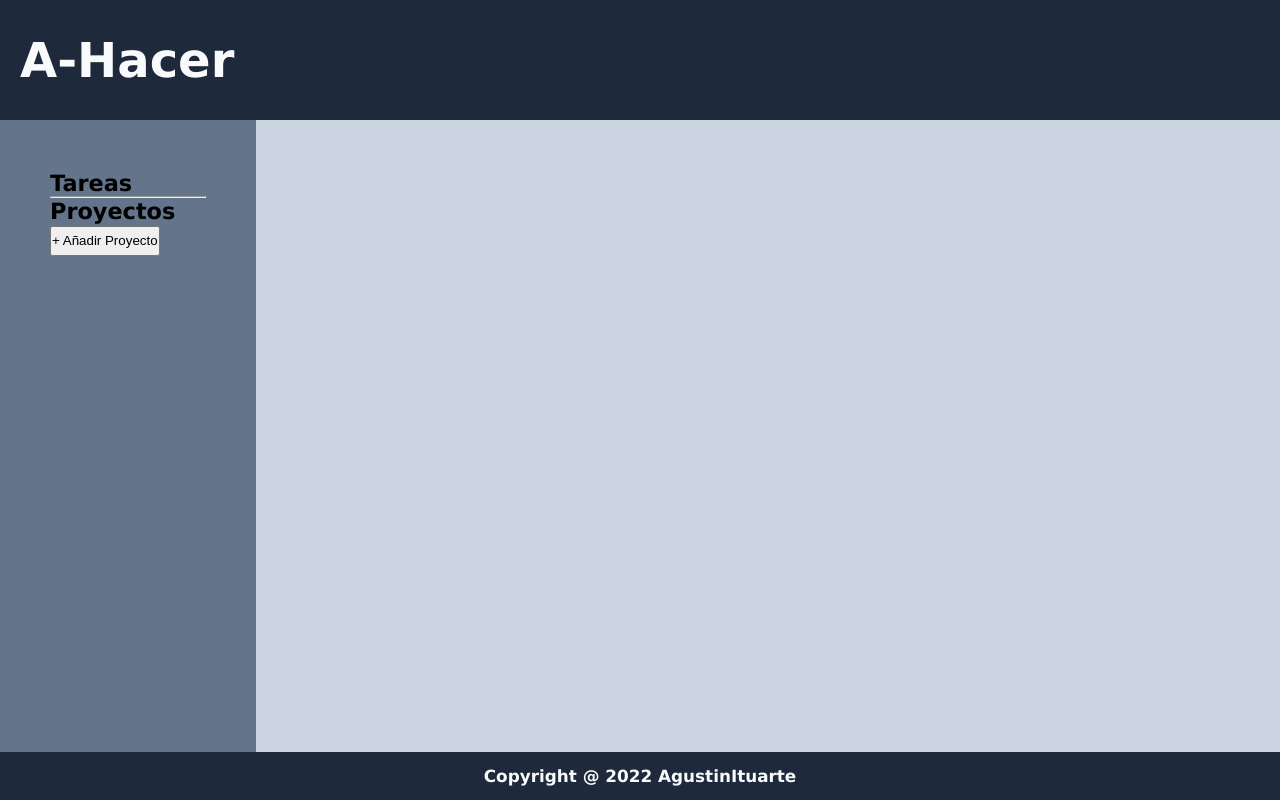
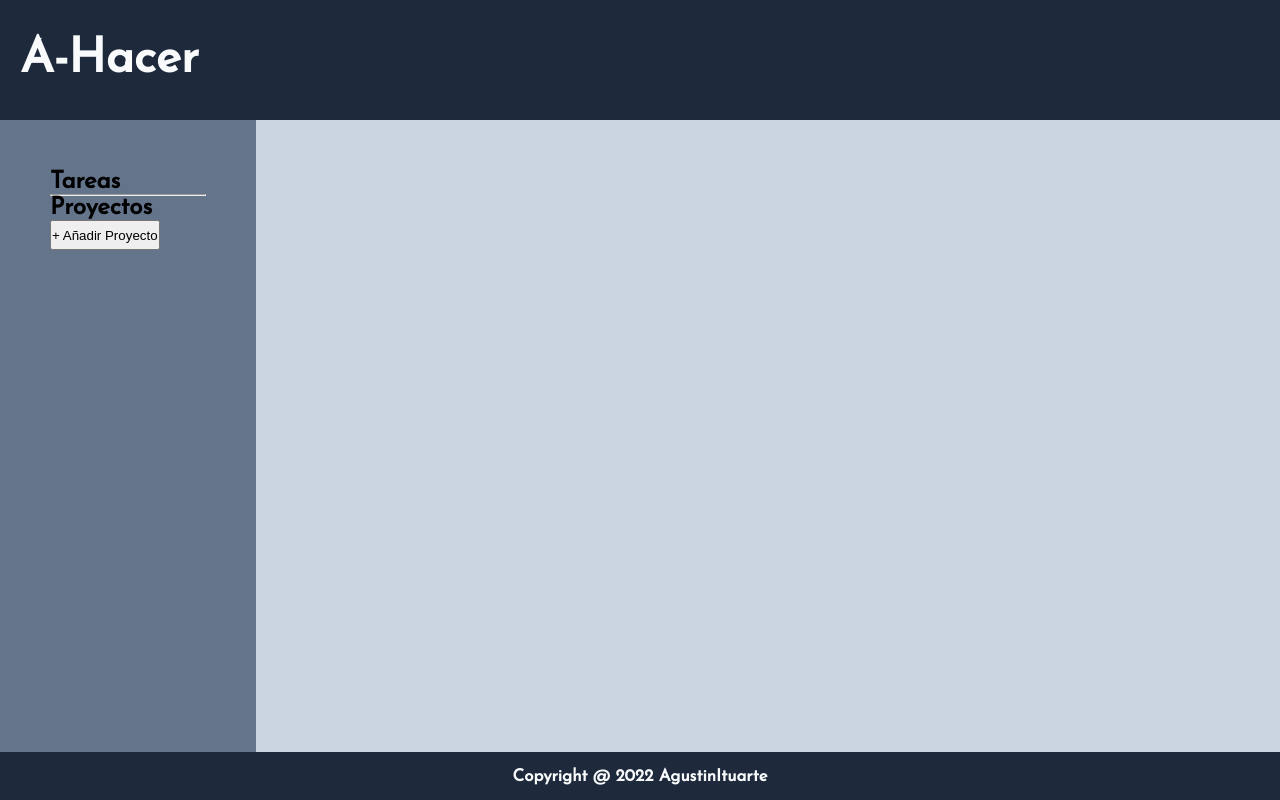
Before and after one commit to AgustinItuarte/Lista-AHacer, a website built with webpack: page dist/index.html in a window 1280 px wide. Built offline with Linux system fonts and the light colour scheme; files that its build step writes are made by us from their sources.

Commit message:
Bug de Tareas solucionado, nuevo font

```diff
--- a/src/añadir_proyecto.js
+++ b/src/añadir_proyecto.js
@@ -53,8 +53,6 @@ export function añadirProyectoEntorno(evento) {
 
         }
 
-        let contenedor_tareas_totales = document.querySelector(`div[data-id='tareas']`);
-
         const btn_añadir_tarea = document.createElement('button');
         const id = elemento.dataset.id;
         const form = document.createElement('form');
@@ -80,11 +78,7 @@ export function añadirProyectoEntorno(evento) {
         btn_cancelar.textContent = 'Cancelar';
 
         main_content.appendChild(contenedor);
-
-        if (!contenedor_tareas_totales) {
-            contenedor.appendChild(btn_añadir_tarea);
-        }
-
+        contenedor.appendChild(btn_añadir_tarea);
         contenedor.appendChild(form);
         form.appendChild(label_titulo);
         form.appendChild(input_titulo);
@@ -130,6 +124,12 @@ export function añadirProyectoEntorno(evento) {
 
         }
 
+        if (elemento.dataset.id === 'tareas') {
+
+            btn_añadir_tarea.remove();
+
+        }
+
     }
 
 };
--- a/src/style.css
+++ b/src/style.css
@@ -1,3 +1,8 @@
+@font-face {
+    font-family: Josefin Sans;
+    src: url('./JosefinSans-Regular.ttf');
+}
+
 html,
 body {
     max-width: 100%;
@@ -14,7 +19,7 @@ body {
     height: 100vh;
     width: 100vw;
     font-size: 1.5rem;
-    font-family: 'Lucida Sans', 'Lucida Sans Regular', 'Lucida Grande', 'Lucida Sans Unicode', Geneva, Verdana, sans-serif;
+    font-family: 'Josefin Sans';
     background-color: #cbd5e1;
 }
 
@@ -31,7 +36,7 @@ header {
     grid-template-columns: 20% 80%;
     height: 79vh;
     width: 100vw;
-    font-size: 1.4rem;
+    font-size: 1.5rem;
 }
 
 footer {
```
Also changed, not shown: dist/0e82e3d2c82cf1e38a33.ttf (added), dist/main.js, src/JosefinSans-Regular.ttf (added).
